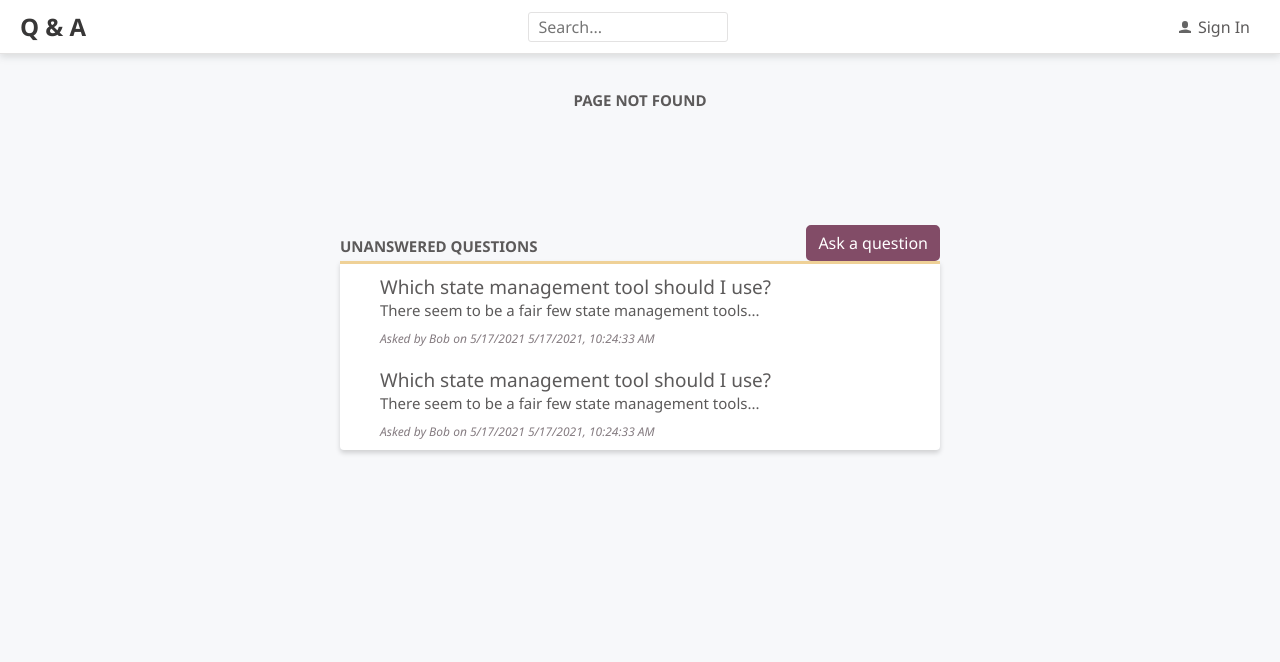
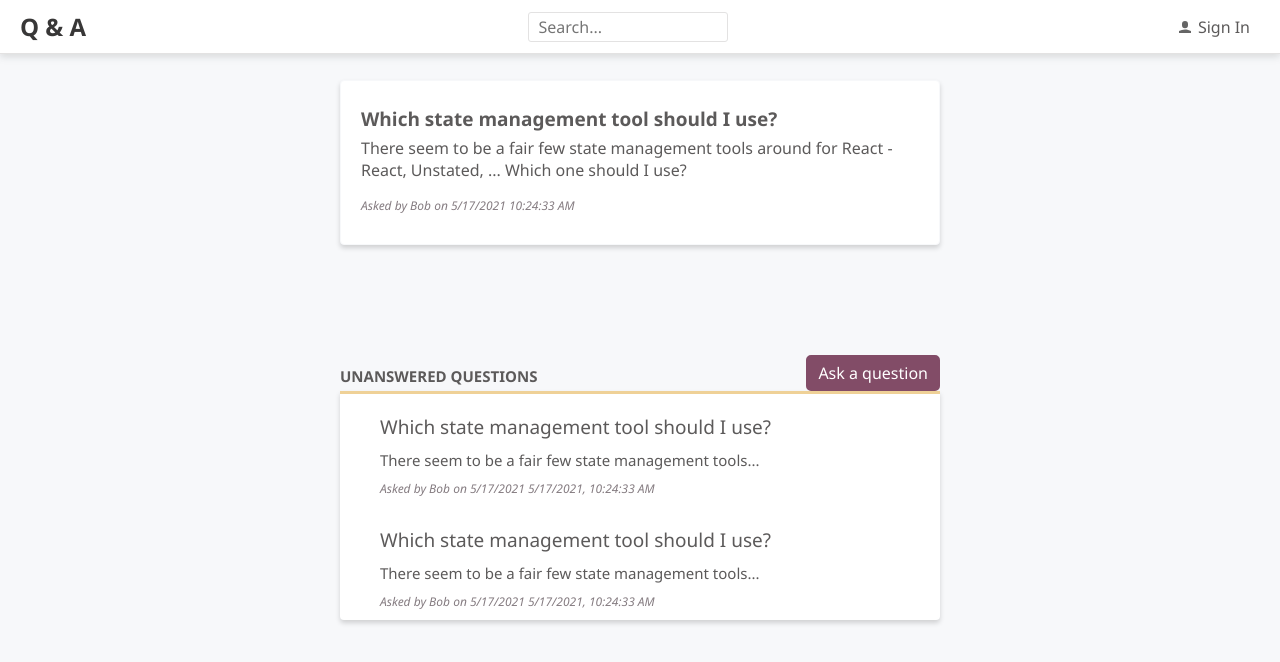
Before and after one commit to Flcable/Quest-and-Answer-App, a React (Create React App) app in the folder frontend/: page /questions/2 in a window 1280 px wide. Shown: the top 662 px of the page. Built offline with nearby package versions, Linux system fonts and the light colour scheme.

Commit message:
Adding the question page

```diff
--- /dev/null
+++ b/frontend/src/Answer.tsx
@@ -0,0 +1,37 @@
+/** @jsxImportSource @emotion/react */
+import { css } from '@emotion/react';
+import React from 'react';
+import { AnswerData } from './QuestionsData';
+import { gray3 } from './Styles';
+
+interface Props {
+  data: AnswerData;
+}
+
+export const Answer = ({ data }: Props) => (
+  <div
+    css={css`
+      padding: 10px 0px;
+    `}
+  >
+    <div
+      css={css`
+        padding: 10px 0px;
+        font-size: 13px;
+      `}
+    >
+      {data.content}
+    </div>
+    <div
+      css={css`
+        font-size: 12px;
+        font-style: italic;
+        color: ${gray3};
+      `}
+    >
+      {`Answered by ${data.userName} on
+        ${data.created.toLocaleDateString()}
+        ${data.created.toLocaleTimeString()}`}
+    </div>
+  </div>
+);
--- /dev/null
+++ b/frontend/src/AnswerList.tsx
@@ -0,0 +1,32 @@
+/** @jsxImportSource @emotion/react */
+import { css } from '@emotion/react';
+import React from 'react';
+import { AnswerData } from './QuestionsData';
+import { Answer } from './Answer';
+import { gray5 } from './Styles';
+
+
+interface Props {
+  data: AnswerData[];
+}
+
+export const AnswerList = ({ data }: Props) => (
+  <ul
+    css={css`
+      list-style: none;
+      margin: 10px 0 0 0;
+      padding: 0;
+    `}
+  >
+    {data.map((answer) => (
+      <li
+        css={css`
+          border-top: 1px solid ${gray5};
+        `}
+        key={answer.answerId}
+      >
+        <Answer data={answer} />
+      </li>
+    ))}
+  </ul>
+);
--- a/frontend/src/App.tsx
+++ b/frontend/src/App.tsx
@@ -1,12 +1,13 @@
 /** @jsxImportSource @emotion/react */
 import { css } from '@emotion/react';
-import { BrowserRouter, Routes, Route, Router } from 'react-router-dom';
+import { BrowserRouter, Routes, Route } from 'react-router-dom';
 import { Header } from './Header';
 import { HomePage } from './HomePage';
 import { AskPage } from './AskPage';
 import { SearchPage } from './SearchPage';
 import { SignInPage } from './SignInPage';
 import { NotFoundPage } from './NotFoundPage';
+import { QuestionPage } from './QuestionPage';
 
 import { fontFamily, fontSize, gray2 } from './Styles';
 import React from 'react';
@@ -27,6 +28,7 @@ function App() {
           <Route path="search" element={<SearchPage/>} />
           <Route path="ask" element={<AskPage/>} />
           <Route path="signin" element={<SignInPage/>} />
+          <Route path="questions/:questionId" element={<QuestionPage/>} />
           <Route path="*" element={<NotFoundPage/>} />
         </Routes>
         <HomePage />
--- a/frontend/src/Question.tsx
+++ b/frontend/src/Question.tsx
@@ -2,6 +2,8 @@
 import { css } from '@emotion/react';
 import { gray2, gray3 } from './Styles'
 import { QuestionData } from './QuestionsData';
+import { useParams } from 'react-router-dom';
+import { Link } from 'react-router-dom';
 
 interface Props {
     data: QuestionData;
@@ -18,12 +20,26 @@ export const Question = ({ data, showContent = true }: Props) => (
     <div
         css={css`
                 padding: 10px 0px;
-                font-size: 19px;
+
             `}
         >
-        <div>
+
+        <div
+      css={css`
+        padding: 10px 0px;
+        font-size: 19px;
+      `}
+    >
+        <Link
+        css={css`
+                text-decoration: none;
+                color: ${gray2};
+        `}
+            to={`/questions/${data.questionId}`}
+        >
             {data.title}
-        </div>
+        </Link>
+    </div>
         {showContent && (
              <div
                 css={css`
--- a/frontend/src/QuestionPage.tsx
+++ b/frontend/src/QuestionPage.tsx
@@ -1,6 +1,73 @@
+/** @jsxImportSource @emotion/react */
+import { css } from '@emotion/react';
+import { gray3, gray6 } from './Styles';
+
 import React from 'react';
 import { Page } from './Page';
+import { useParams } from 'react-router-dom';
+import { QuestionData, getQuestion } from './QuestionsData';
+import { AnswerList } from './AnswerList';
 
-export const QuestionPage = () => (
-   <Page>Question Page</Page>
-);
+export const QuestionPage = () => {
+  const [question, setQuestion] = React.useState<QuestionData | null>(null);
+
+  const { questionId } = useParams();
+
+  React.useEffect(() => {
+    const doGetQuestion = async (questionId: number) => {
+      const foundQuestion = await getQuestion(questionId);
+      setQuestion(foundQuestion);
+    };
+    if (questionId) {
+      doGetQuestion(Number(questionId));
+    }
+  }, [questionId]);
+
+  return (
+    <Page>
+      <div
+        css={css`
+          background-color: white;
+          padding: 15px 20px 20px 20px;
+          border-radius: 4px;
+          border: 1px solid ${gray6};
+          box-shadow: 0 3px 5px 0 rgba(0, 0, 0, 0.16);
+        `}
+      >
+        <div
+          css={css`
+            font-size: 19px;
+            font-weight: bold;
+            margin: 10px 0px 5px;
+          `}
+        >
+          {question === null ? '' : question.title}
+        </div>
+        {question !== null && (
+          <React.Fragment>
+            <p
+              css={css`
+                margin-top: 0px;
+                background-color: white;
+              `}
+            >
+              {question.content}
+            </p>
+            <div
+              css={css`
+                font-size: 12px;
+                font-style: italic;
+                color: ${gray3};
+              `}
+            >
+              {`Asked by ${question.userName} on
+  ${question.created.toLocaleDateString()}
+  ${question.created.toLocaleTimeString()}`}
+            </div>
+            <AnswerList data={question.answers} />
+          </React.Fragment>
+        )}
+      </div>
+    </Page>
+  );
+};
--- a/frontend/src/QuestionsData.ts
+++ b/frontend/src/QuestionsData.ts
@@ -57,3 +57,11 @@ const questions: QuestionData[] = [
   const wait = async (ms: number): Promise<void> => {
     return new Promise((resolve) => setTimeout(resolve, ms));
   };
+
+  export const getQuestion = async (
+    questionId: number,
+  ): Promise<QuestionData | null> => {
+    await wait(500);
+    const results = questions.filter((q) => q.questionId === questionId);
+    return results.length === 0 ? null : results[0];
+  };
```
